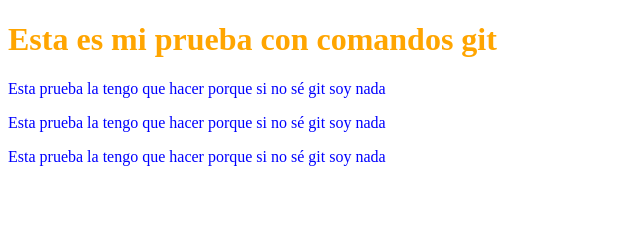
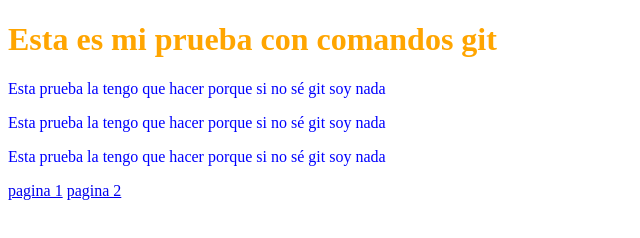
Before and after one commit to Faviosalgado/FavioSalgado_Unidad1, a plain HTML site: page index.html in a window 1280 px wide. Shown: the whole page, without its empty margins (0-640 px from the left). Drawn offline with Linux system fonts and the light colour scheme.

Commit message:
Navegacion terminada

```diff
--- a/index.html
+++ b/index.html
@@ -11,6 +11,8 @@
     <p>Esta prueba la tengo que hacer porque si no sé git soy nada</p>
     <p>Esta prueba la tengo que hacer porque si no sé git soy nada</p>
     <p>Esta prueba la tengo que hacer porque si no sé git soy nada</p>
+    <a href="pagina1.html">pagina 1</a>
+    <a href="pagina2.html">pagina 2</a>
 
 </body>
 </html>
```
